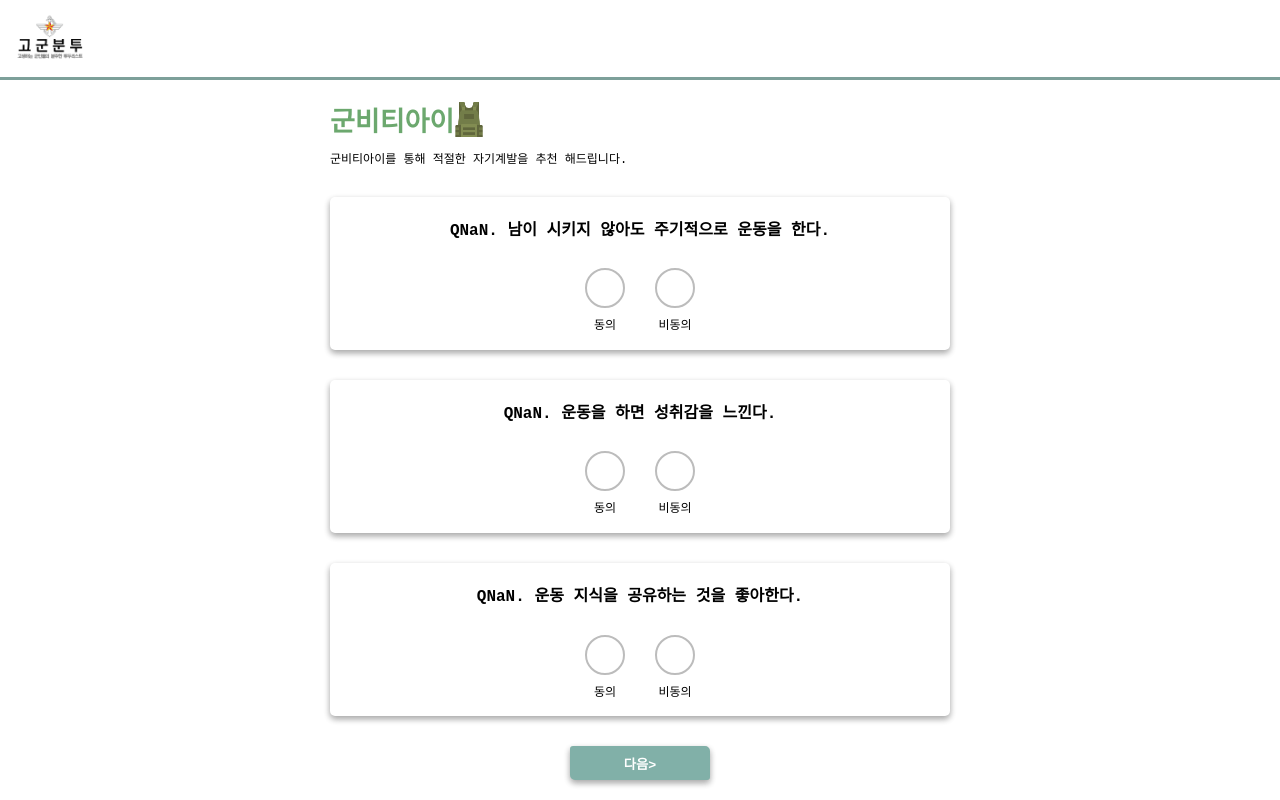
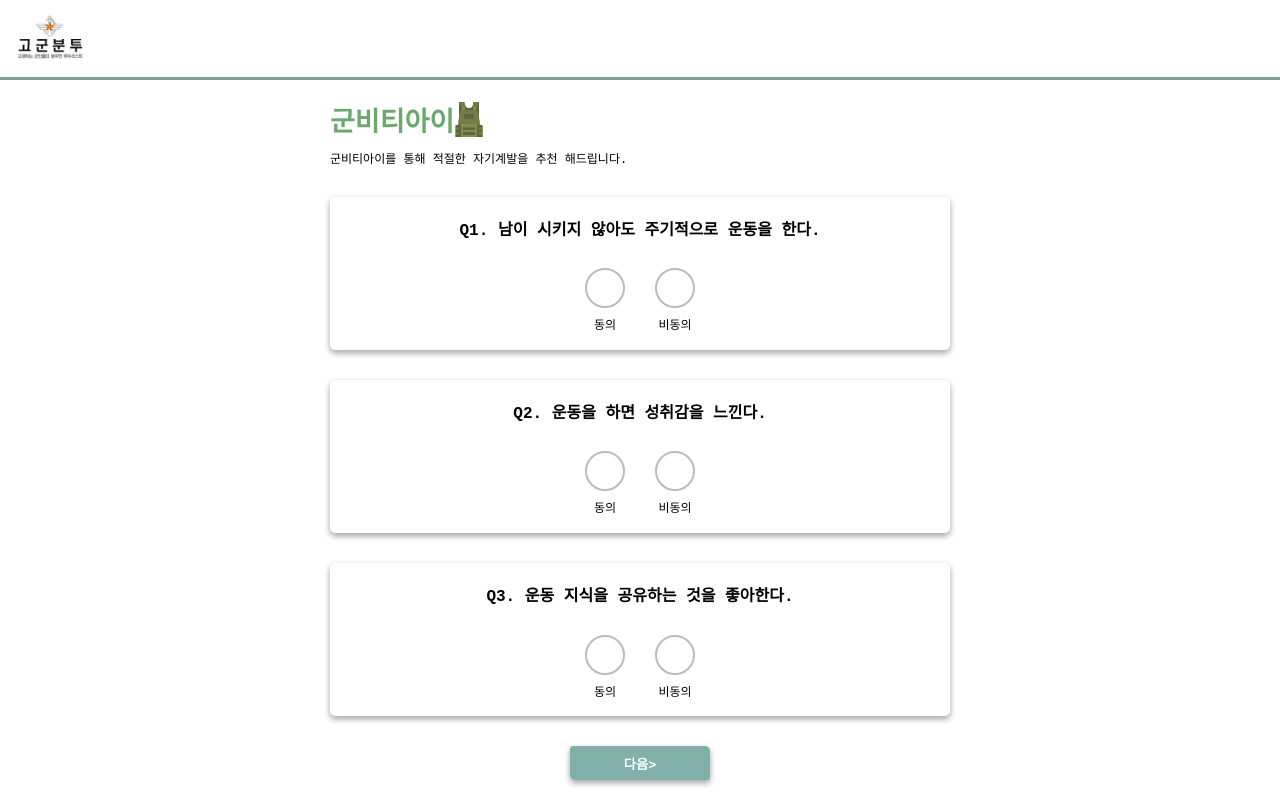
Before and after one commit to youkwon515/GoGunBunTu, a React (Create React App) app: page / in a window 1280 px wide. Built offline with nearby package versions, Linux system fonts and the light colour scheme.

Commit message:
FIX : Main 수정

```diff
--- a/src/components/Main/index.jsx
+++ b/src/components/Main/index.jsx
@@ -2,14 +2,16 @@ import Abti from "../Abti";
 import { useState } from "react";
 export default function Main({type = "pc"}) {
     const [next, setNext] = useState(0);
+    let number = -1;
     const handleNext = () => {
         let nextPage = next + 1;
         setNext(nextPage);
     }
 
+
     return (
         <main>
-            <Abti type={type} page={next} handleNext={handleNext}/>
+            <Abti type={type} number={number} page={next} handleNext={handleNext}/>
         </main>
     );
 }
```
